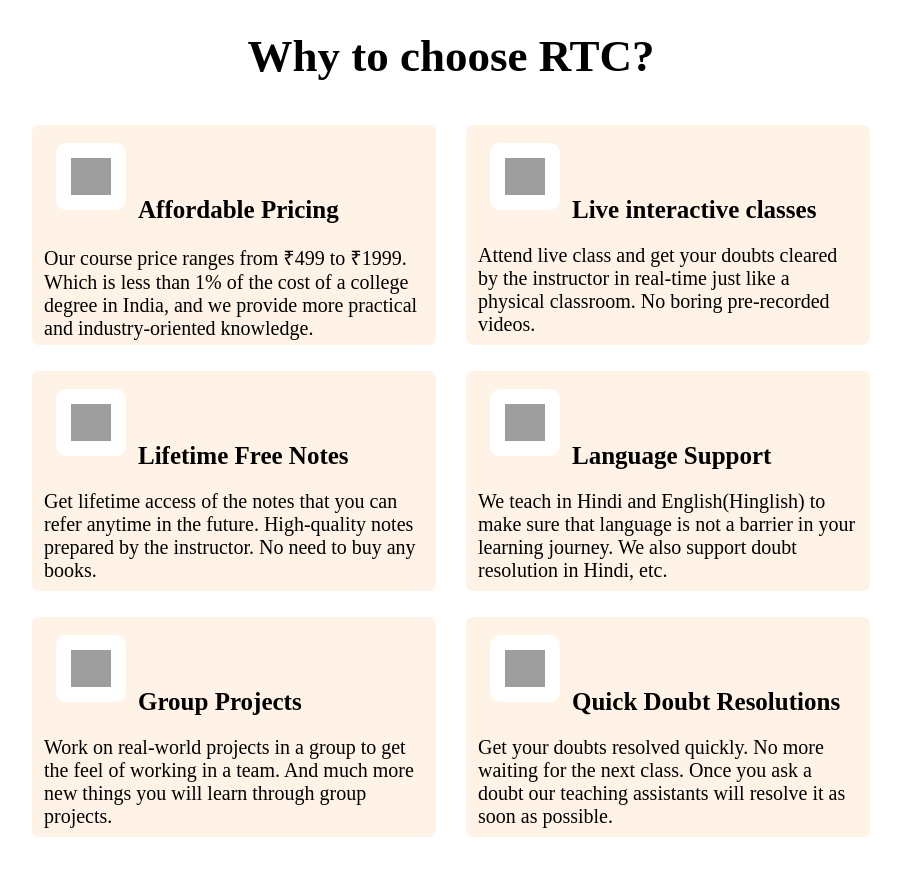
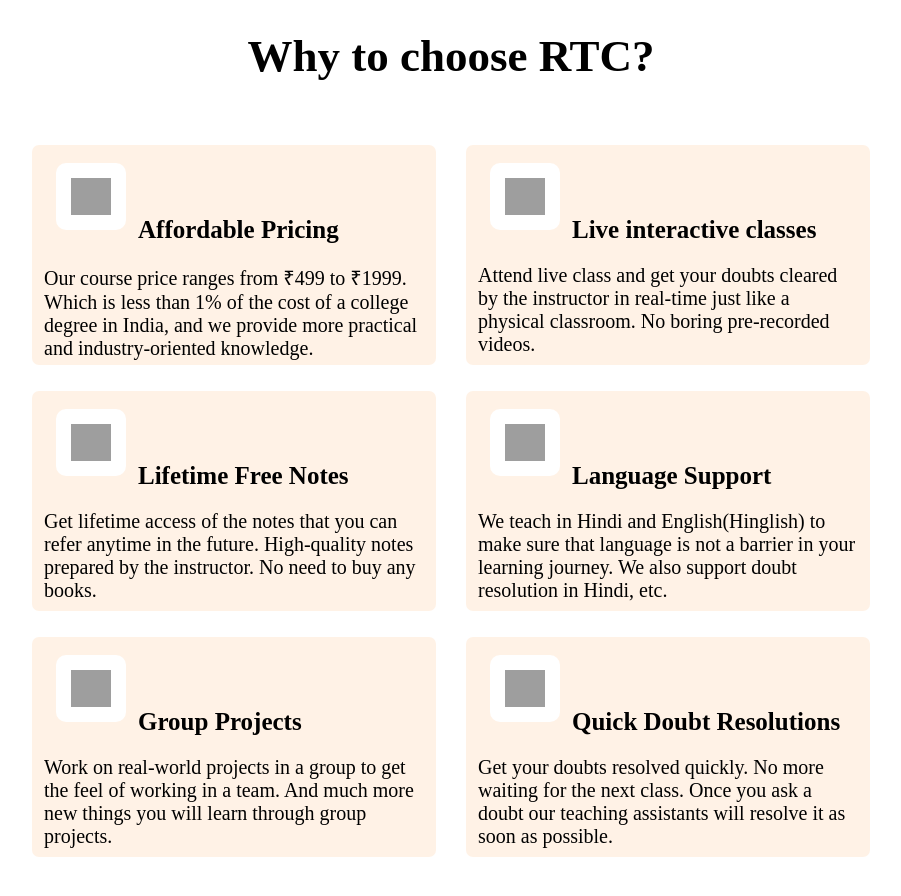
Before and after one commit to Vedanti855/Flexbox, a plain HTML site: page index.html in a window 1280 px wide. Shown: the whole page, without its empty margins (189-1090 px from the left). Before the commit the page ends 858 px from the top, so only its background shows below. Drawn offline with Linux system fonts and the light colour scheme; grey boxes are pictures that could not be loaded.

Commit message:
Completed with all cards

```diff
--- a/index.html
+++ b/index.html
@@ -17,8 +17,9 @@
         display:flex;
         flex-direction:row;
         justify-content:center;
+        align-item:center;
         flex-wrap:wrap;
-
+        margin:50px 0px;
       }
 
      .cards{
```
